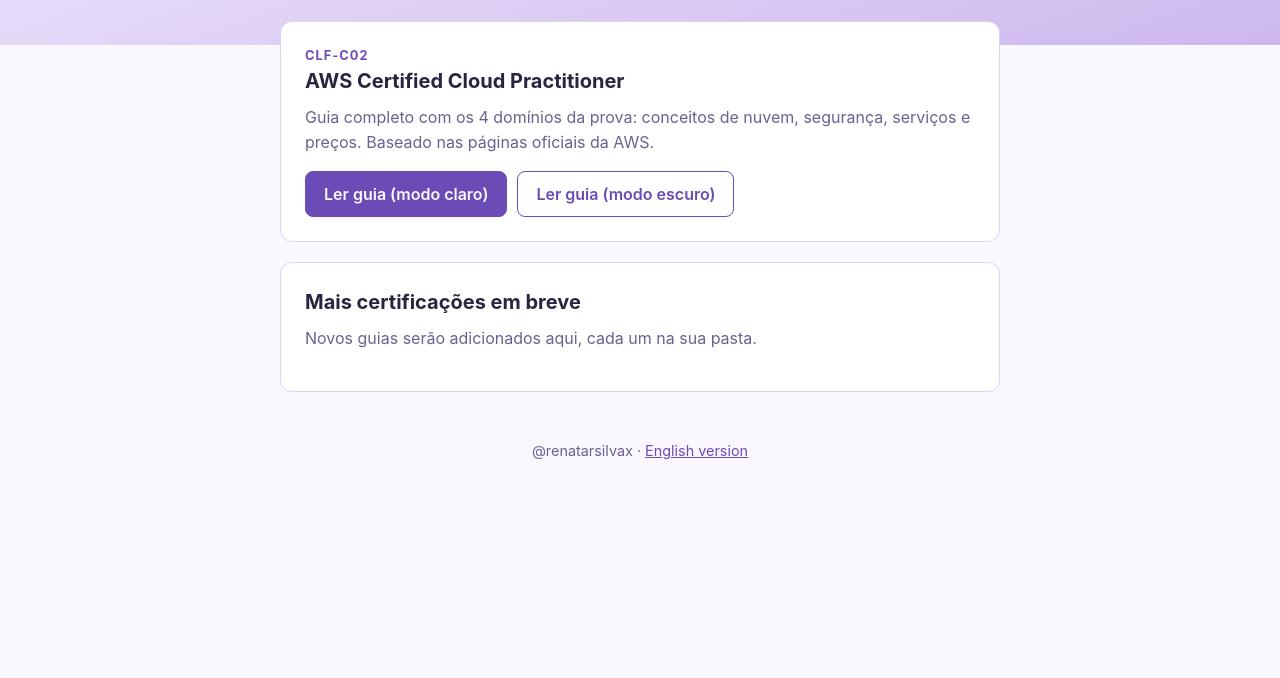
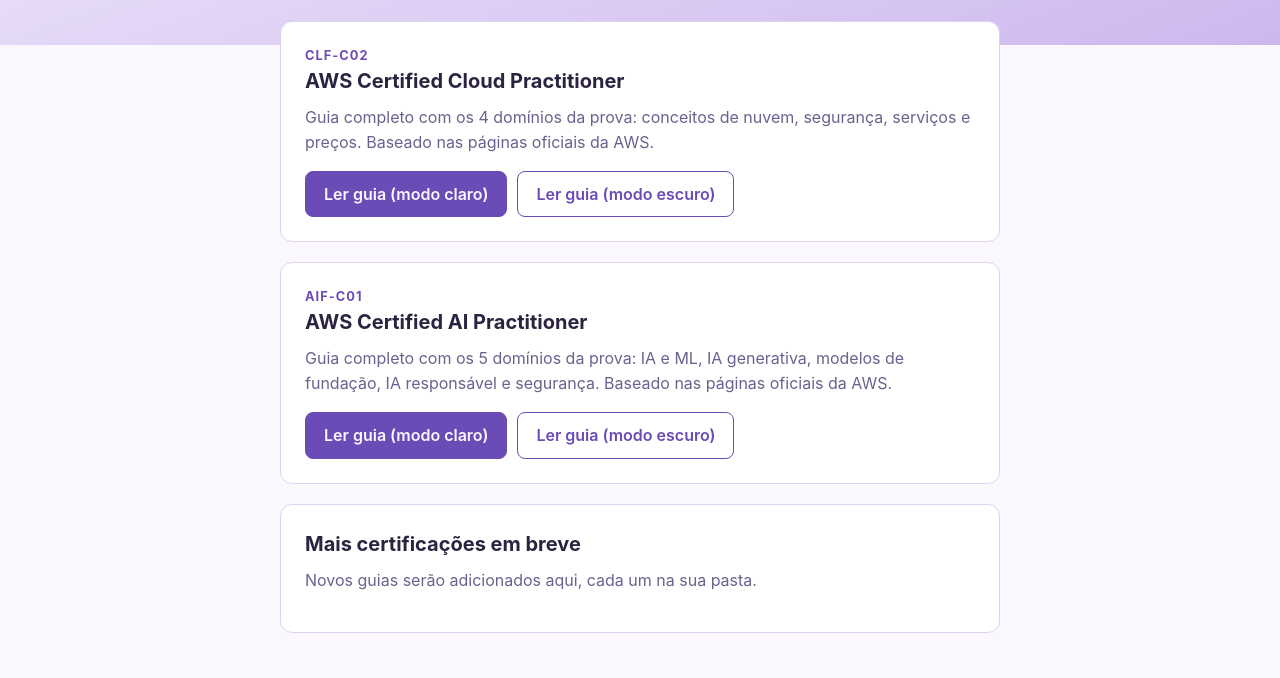
Before and after one commit to renatarsilva/aws-guias-de-estudo, a plain HTML site: page index.html in a window 1280 px wide. Shown: the part 161-839 px from the top of the page. Before the commit the page ends 800 px from the top, so only its background shows below. Drawn offline with Linux system fonts and the light colour scheme.

Commit message:
Add AIF-C01 study guide (light and dark)

```diff
--- a/index.html
+++ b/index.html
@@ -19,5 +19,7 @@ footer{text-align:center;color:var(--muted);font-size:.9rem;padding-bottom:40px}
 <header><h1>Guias de estudo AWS</h1><p>Material de estudo para certificações AWS, em português · @renatarsilvax</p></header>
 <main><div class="card"><div class="tag">CLF-C02</div><h2>AWS Certified Cloud Practitioner</h2>
 <p>Guia completo com os 4 domínios da prova: conceitos de nuvem, segurança, serviços e preços. Baseado nas páginas oficiais da AWS.</p><div class="btns"><a class="btn primary" href="guia-aws-clf-c02/AWS-CLF-C02-Guia-Claro.pdf">Ler guia (modo claro)</a><a class="btn" href="guia-aws-clf-c02/AWS-CLF-C02-Guia-Escuro.pdf">Ler guia (modo escuro)</a></div></div>
+<div class="card"><div class="tag">AIF-C01</div><h2>AWS Certified AI Practitioner</h2>
+<p>Guia completo com os 5 domínios da prova: IA e ML, IA generativa, modelos de fundação, IA responsável e segurança. Baseado nas páginas oficiais da AWS.</p><div class="btns"><a class="btn primary" href="guia-aws-aif-c01/AWS-AIF-C01-Guia-Claro.pdf">Ler guia (modo claro)</a><a class="btn" href="guia-aws-aif-c01/AWS-AIF-C01-Guia-Escuro.pdf">Ler guia (modo escuro)</a></div></div>
 <div class="card"><h2>Mais certificações em breve</h2><p>Novos guias serão adicionados aqui, cada um na sua pasta.</p></div></main>
 <footer>@renatarsilvax · <a href="https://renatarsilva.github.io/aws-study-guides/">English version</a></footer></body></html>
```
Also changed, not shown: 3 other files.
